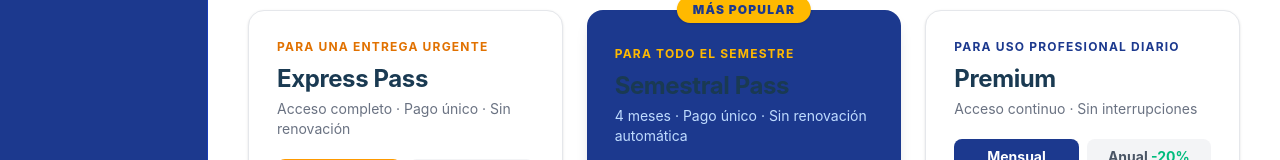
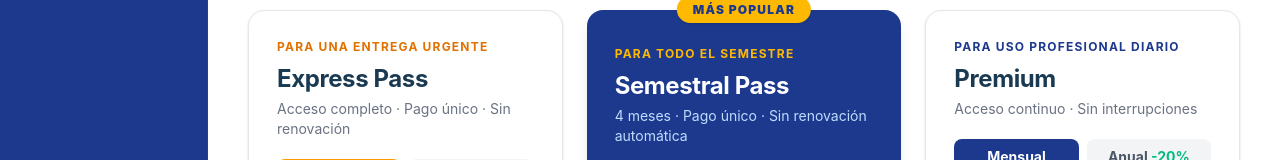
Before and after one commit to pmagustinparis/detectordeia, a Next.js app: page /pricing in a window 1280 px wide. Shown: the part 258-418 px from the top of the page. Built offline with nearby package versions, Linux system fonts and the light colour scheme; no server answers.

Commit message:
fix(pricing): forzar color blanco en título Semestral Pass sobre fondo azul

```diff
--- a/src/app/pricing/PricingPageClient.tsx
+++ b/src/app/pricing/PricingPageClient.tsx
@@ -207,7 +207,7 @@ export default function PricingPageClient() {
 
           <div className="mb-5 mt-2">
             <p className="text-xs font-bold text-amber-400 uppercase tracking-widest mb-2">Para todo el semestre</p>
-            <h2 className="text-2xl font-bold text-white mb-1">Semestral Pass</h2>
+            <h2 className="text-2xl font-bold text-white mb-1" style={{color: '#ffffff'}}>Semestral Pass</h2>
             <p className="text-sm text-blue-200">4 meses · Pago único · Sin renovación automática</p>
           </div>
 
```
